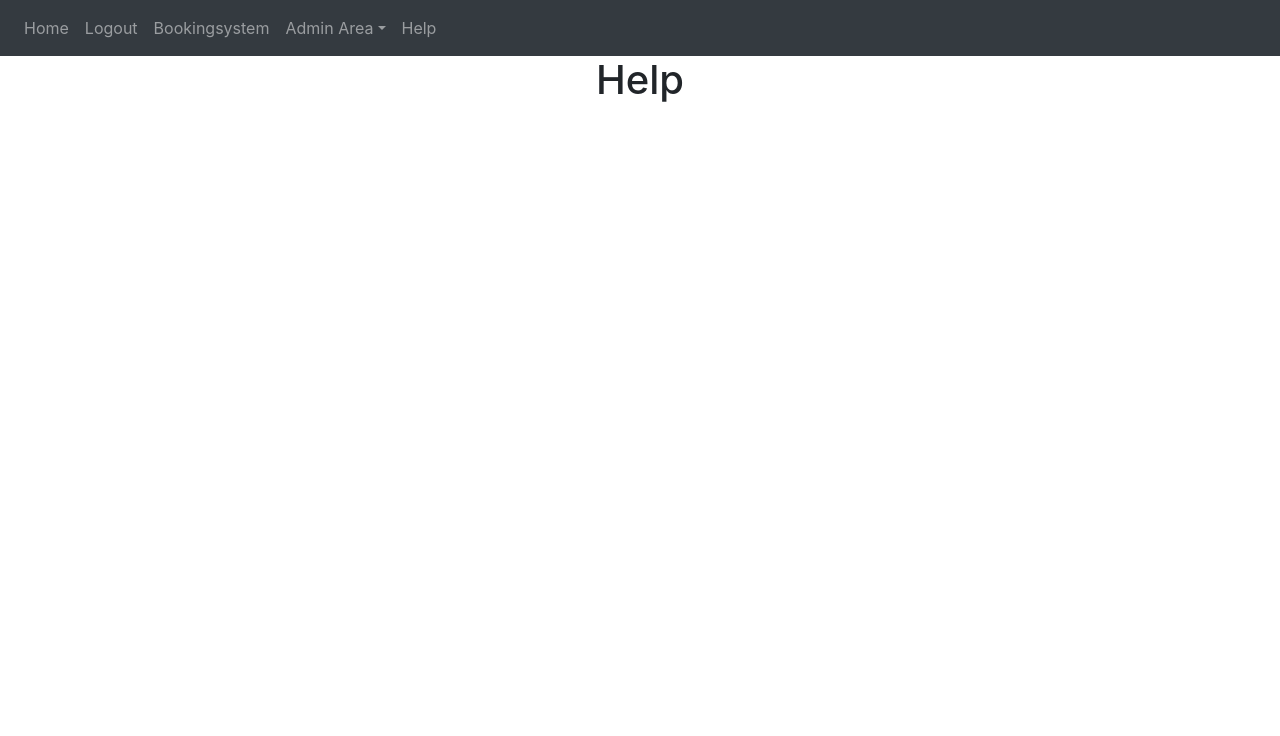
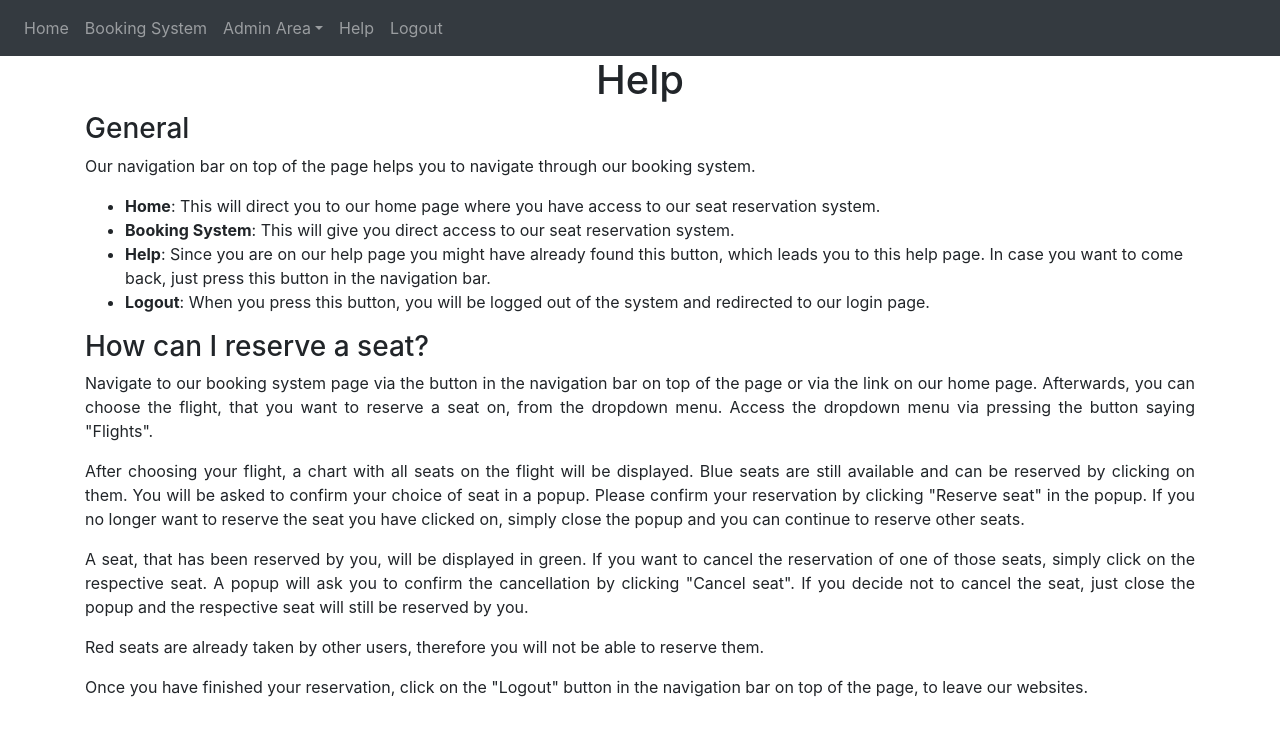
Before and after one commit to maiteboehm/snakes_on_a_plane, a Flask app: page /help in a window 1280 px wide. Shown: the top 736 px of the page. Run offline with Flask 2, Linux system fonts and the light colour scheme; a user stored in the database is signed in; some libraries are stand-ins or nearby versions.

Commit message:
help page

```diff
--- a/project/website/templates/base.html
+++ b/project/website/templates/base.html
@@ -31,8 +31,8 @@
         <div class="navbar-nav" role="tablist">
           {% if user.is_authenticated %}
           <a class="nav-item nav-link" id="home" href="/">Home</a>
-          <a class="nav-item nav-link" id="logout" href="/logout">Logout</a>
-          <a class="nav-item nav-link" id="bookingsystem" href="/bookingsystem">Bookingsystem</a>
+
+          <a class="nav-item nav-link" id="bookingsystem" href="/bookingsystem">Booking System</a>
             {% if current_user.role == 'admin' %}
             <a class="nav-item dropdown">
               <a class="nav-link dropdown-toggle" data-toggle="dropdown" id="admin-area">Admin Area</a>
@@ -44,6 +44,7 @@
             </a>
             {% endif %}
           <a class="nav-item nav-link" id="help" href="/help">Help</a>
+          <a class="nav-item nav-link" id="logout" href="/logout">Logout</a>
           {% else %}
           <a class="nav-item nav-link" id="login" href="/login">Login</a>
           <a class="nav-item nav-link" id="signUp" href="/sign-up">Sign Up</a>
--- a/project/website/templates/bookingsystem.html
+++ b/project/website/templates/bookingsystem.html
@@ -1,7 +1,7 @@
 {% extends "base.html" %} {% block title %}Bookingsystem{% endblock %}
 {% block content%}
 <form method="POST">
-  <h1 align="center">Bookingsystem</h1>
+  <h1 align="center">Booking System</h1>
    <h3 align="center">Please choose your flight to continue your seat reservation. </h3>
   <br>
   <div class="dropdown" align="center">
--- a/project/website/templates/help.html
+++ b/project/website/templates/help.html
@@ -4,4 +4,36 @@
 
 {% block content%}
 <h1 align="center">Help</h1>
+<h3>General</h3>
+<p> Our navigation bar on top of the page helps you to navigate through our booking system. </p>
+<ul>
+    <li><strong>Home</strong>: This will direct you to our home page where you have access to our seat reservation
+        system.
+    </li>
+    <li><strong>Booking System</strong>: This will give you direct access to our seat reservation system.
+    </li>
+    <li><strong>Help</strong>: Since you are on our help page you might have already found this button, which leads you
+        to this help page. In case you want to come back, just press this button in the navigation bar.
+    </li>
+    <li><strong>Logout</strong>: When you press this button, you will be logged out of the system and redirected to our
+        login page.
+    </li>
+</ul>
+<h3>How can I reserve a seat?</h3>
+<div style="text-align: justify">
+<p> Navigate to our booking system page via the button in the navigation bar on top of the page or via the link on our
+    home page. Afterwards, you can choose the flight, that you want to reserve a seat on, from the dropdown menu. Access
+    the dropdown menu via pressing the button saying "Flights".</p>
+<p>After choosing your flight, a chart with all seats on the flight will be displayed. Blue seats are still available
+    and can be reserved by clicking on them. You will be asked to confirm your choice of seat in a popup. Please confirm
+    your reservation by clicking "Reserve seat" in the popup. If you no longer want to reserve the seat you have clicked
+    on, simply close the popup and you can continue to reserve other seats. </p>
+<p>A seat, that has been reserved by you, will be displayed in green. If you want to cancel the reservation of one of
+    those seats, simply click on the respective seat. A popup will ask you to confirm the cancellation by clicking
+    "Cancel seat". If you decide not to cancel the seat, just close the popup and the respective seat will still be
+    reserved by you.</p>
+<p>Red seats are already taken by other users, therefore you will not be able to reserve them. </p>
+<p>Once you have finished your reservation, click on the "Logout" button in the navigation bar on top of the page, to
+    leave our websites.</p>
+</div>
 {% endblock %}
--- a/project/website/templates/home.html
+++ b/project/website/templates/home.html
@@ -7,7 +7,7 @@
 <p class="text-center">
     Welcome to the snakes on a plane homepage. You can make your seat reservation
     <a href="/bookingsystem" class="link-primary">here</a>
-    or via clicking 'Bookingsystem' in the header of the page.
+    or via clicking 'Booking System' in the header of the page.
 </p>
 <p class="text-center">Should you seek assistance on how to use this website, please see our
     <a href="/help" class="link-primary">help </a>
--- a/project/website/views.py
+++ b/project/website/views.py
@@ -59,8 +59,3 @@ def cancel_seat(flights, id):
     except:
         flash('An error occured while canceling your seat', category='error')
     return redirect('/flight/'+str(flights))
-
-@views.route('/flight/<int:flights>/modal/<int:id>')
-@login_required
-def modal(flights, id):
-    return render_template('modal.html', user = current_user)
```
Also changed, not shown: project/website/templates/modal.html (deleted, +0 -22 lines), project/website/templates/seats.html (+8 -5 lines), project/instance/database.db.
